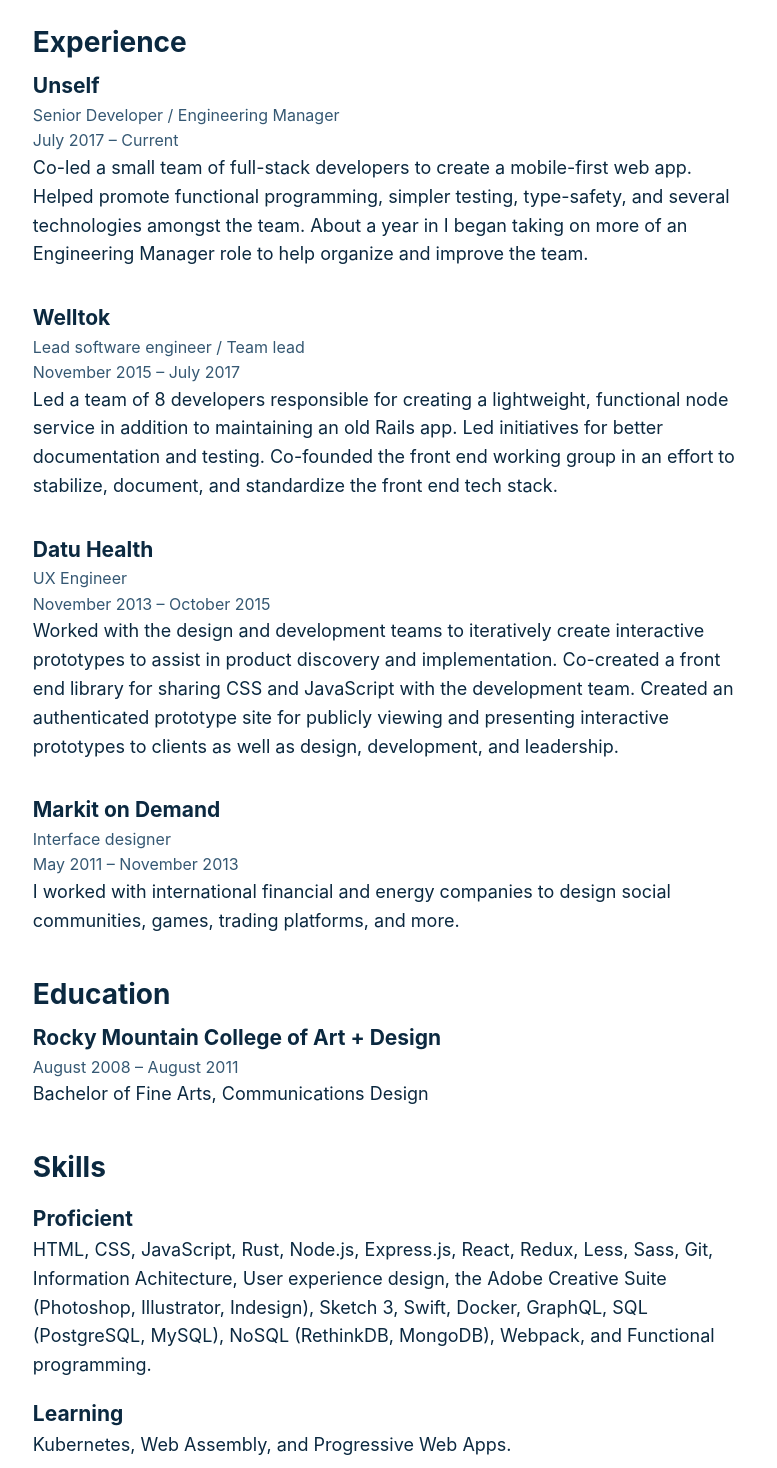
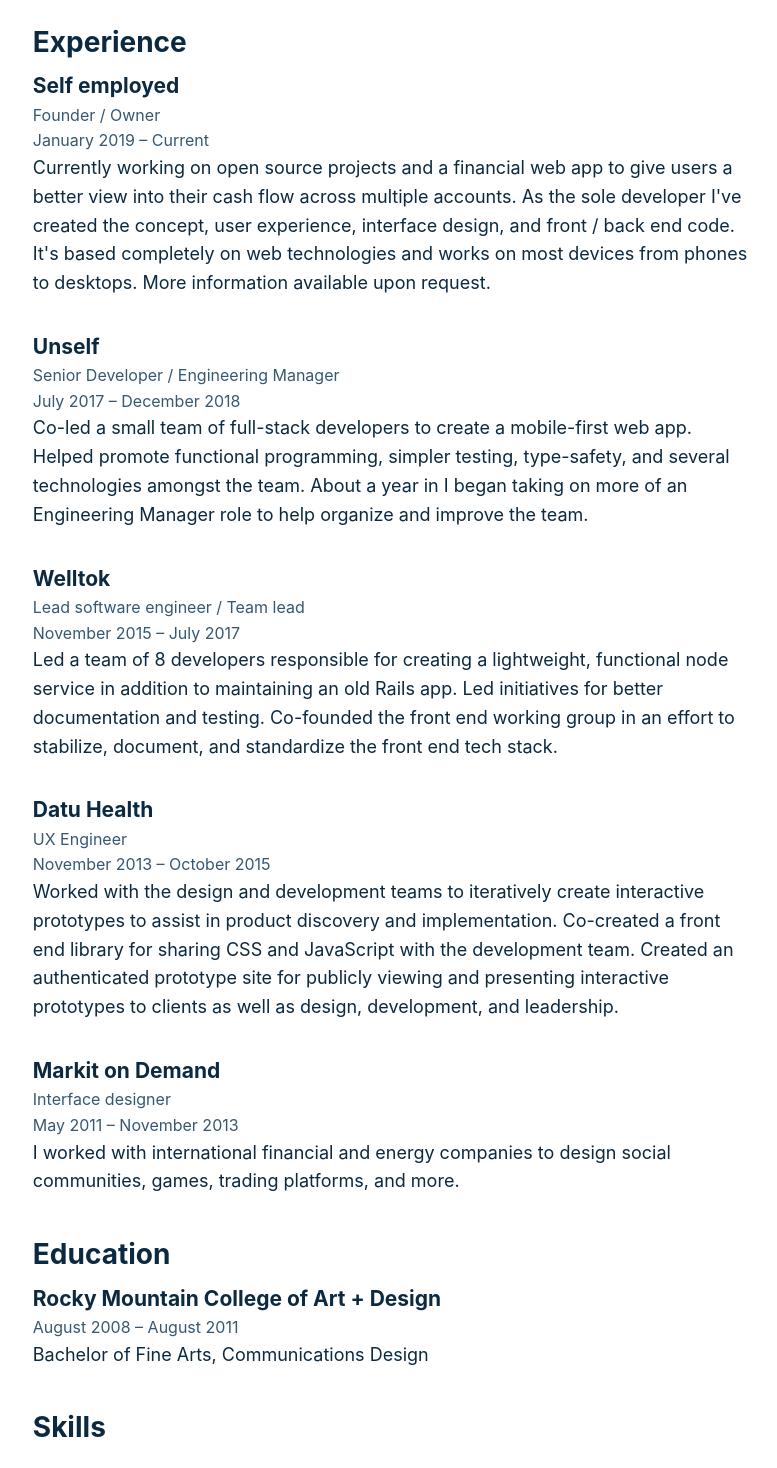
Before and after one commit to mike-engel/mike-engel.com, a Next.js app: page /resume in a window 1280 px wide. Shown: the part 240-1708 px from the top of the page, without its empty margins (52-829 px from the left). Built offline with nearby package versions, Linux system fonts and the light colour scheme.

Commit message:
fix: Update resume and dependencies

```diff
--- a/pages/_error.tsx
+++ b/pages/_error.tsx
@@ -32,3 +32,5 @@
 
   return { statusCode };
 };
+
+export default ErrorPage;
--- a/pages/resume.tsx
+++ b/pages/resume.tsx
@@ -8,6 +8,77 @@
 const GlobalResumeStyles = createGlobalStyle`
   #__next > header {
     display: none;
+  }
+
+  @media print {
+    html,
+    body {
+      font-size: 16px;
+    }
+
+    .site-constraint {
+      width: 670px;
+    }
+
+    main + footer {
+      display: none !important;
+    }
+
+    .back-button {
+      display: none !important;
+    }
+
+    .h3 {
+      font-size: 1.25rem;
+    }
+
+    .h4 {
+      font-size: 1rem;
+    }
+
+    .text-small + .text-small {
+      margin-top: 0.25em;
+    }
+
+    p {
+      line-height: 1.4;
+    }
+
+    p + p {
+      margin: 0.75em 0;
+    }
+
+    .h3 > * {
+      margin-bottom: 0.5em;
+    }
+
+    .h3 + .h4 {
+      margin-top: 0;
+    }
+
+    .logo {
+      height: 35px !important;
+      margin-right: 1em !important;
+    }
+
+    .resume-meta li:first-child {
+      font-weight: bold;
+      font-size: 1rem;
+    }
+
+    .resume-summary {
+      margin-top: 0.75em !important;
+    }
+
+    .resume-summary ~ .h3 {
+      margin-top: 0.75em !important;
+      margin-bottom: 0.25em !important;
+    }
+
+    .resume-experience li + li,
+    .resume-education li + li {
+      margin-top: 1em !important;
+    }
   }
 `;
 
@@ -60,9 +131,21 @@
       </h2>
       <ul className="resume-experience">
         <li>
+          <h3 className="h4">Self employed</h3>
+          <p className="text-small">Founder / Owner</p>
+          <p className="text-small">January 2019 &ndash; Current</p>
+          <p>
+            Currently working on open source projects and a financial web app to give users a better
+            view into their cash flow across multiple accounts. As the sole developer I've created
+            the concept, user experience, interface design, and front / back end code. It's based
+            completely on web technologies and works on most devices from phones to desktops. More
+            information available upon request.
+          </p>
+        </li>
+        <li>
           <h3 className="h4">Unself</h3>
           <p className="text-small">Senior Developer / Engineering Manager</p>
-          <p className="text-small">July 2017 &ndash; Current</p>
+          <p className="text-small">July 2017 &ndash; December 2018</p>
           <p>
             Co-led a small team of full-stack developers to create a mobile-first web app. Helped
             promote functional programming, simpler testing, type-safety, and several technologies
@@ -116,19 +199,17 @@
       <h2 className="h3" id="skills">
         Skills
       </h2>
-      <h3 className="h4" id="skills-proficient">
-        Proficient
-      </h3>
+      <h3 className="h4">Development</h3>
       <p>
-        HTML, CSS, JavaScript, Rust, Node.js, Express.js, React, Redux, Less, Sass, Git, Information
-        Achitecture, User experience design, the Adobe Creative Suite (Photoshop, Illustrator,
-        Indesign), Sketch 3, Swift, Docker, GraphQL, SQL (PostgreSQL, MySQL), NoSQL (RethinkDB,
-        MongoDB), Webpack, and Functional programming.
+        HTML, CSS, JavaScript, Rust, Node.js, Express.js, React, Redux, Vue, Next.js, Less, Sass,
+        Git, Rust, Swift, Docker, GraphQL, SQL (PostgreSQL, MySQL), NoSQL (RethinkDB, MongoDB),
+        Webpack, Functional programming, Kubernetes, Web Assembly, and Progressive Web Apps
       </p>
-      <h3 className="h4" id="skills-learning">
-        Learning
-      </h3>
-      <p>Kubernetes, Web Assembly, and Progressive Web Apps.</p>
+      <h3 className="h4">Design</h3>
+      <p>
+        Information Achitecture, User experience design, the Adobe Creative Suite (Photoshop,
+        Illustrator, Indesign), Sketch 3, Figma
+      </p>
     </section>
   </div>
 );
@@ -197,75 +278,4 @@
   .resume-education p {
     margin: 0;
   }
-
-  @media print {
-    html,
-    body {
-      font-size: 16px;
-    }
-
-    .site-constraint {
-      width: 670px;
-    }
-
-    .site-footer {
-      display: none;
-    }
-
-    .back-button {
-      display: none;
-    }
-
-    .h3 {
-      font-size: 1.25rem;
-    }
-
-    .h4 {
-      font-size: 1rem;
-    }
-
-    .text-small + .text-small {
-      margin-top: 0.25em;
-    }
-
-    p {
-      line-height: 1.4;
-    }
-
-    p + p {
-      margin: 0.75em 0;
-    }
-
-    .h3 > * {
-      margin-bottom: 0.5em;
-    }
-
-    .h3 + .h4 {
-      margin-top: 0;
-    }
-
-    .logo {
-      height: 35px;
-      margin-right: 1em;
-    }
-
-    .resume-meta li:first-child {
-      font-weight: bold;
-      font-size: 1rem;
-    }
-
-    .resume-summary {
-      margin-top: 0.75em;
-    }
-
-    .resume-summary ~ .h3 {
-      margin-top: 0.75em;
-      margin-bottom: 0.25em;
-    }
-
-    .resume-experience li + li,
-    .resume-education li + li {
-      margin-top: 1em;
-    }
-  }
 `;
```
Also changed, not shown: package.json (+14 -14 lines), 1 other file (tests, documents, lock files or other folders).
